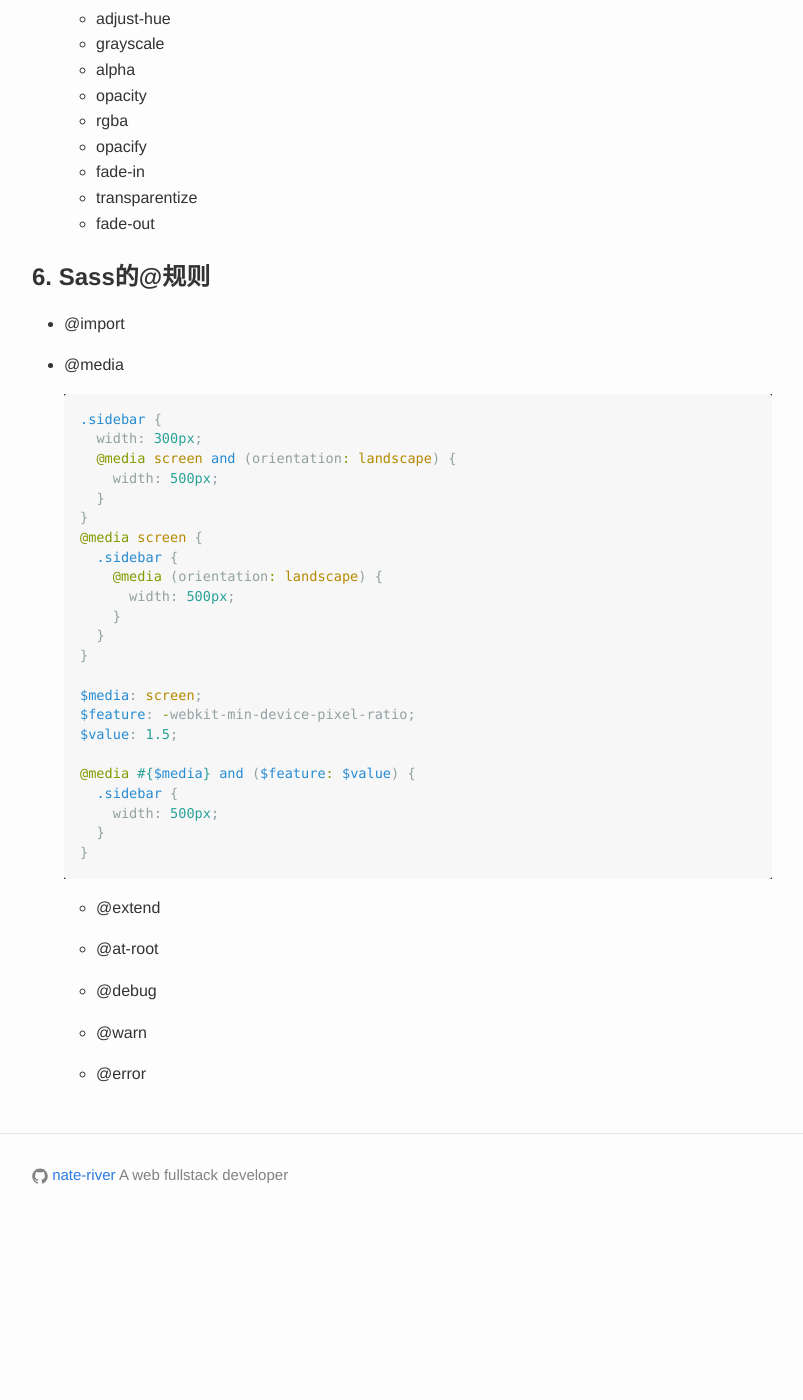
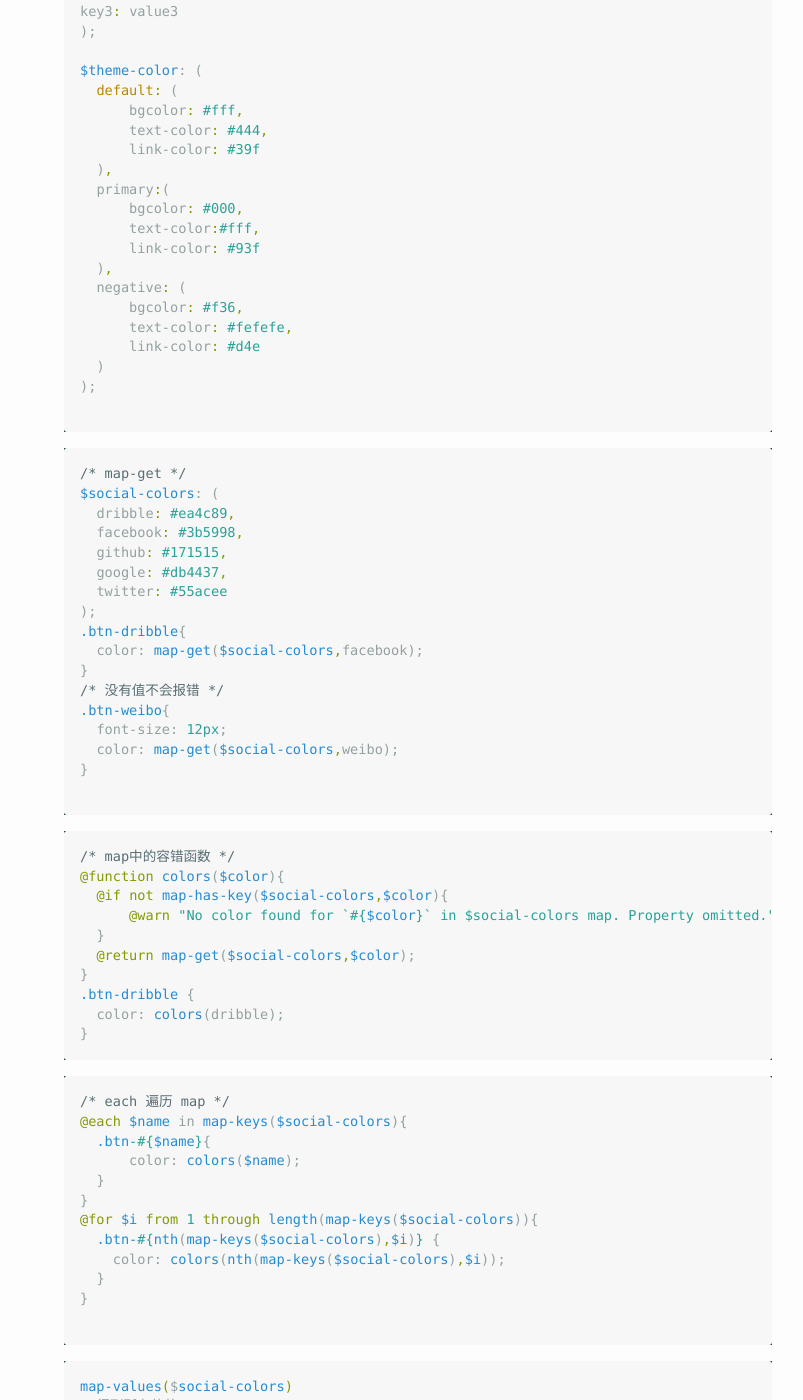
Before and after one commit to nate-river/blog, a Jekyll site: the page built from _posts/2016-05-08-Lear-Sass.md, in a window 1280 px wide and 1400 px high, scrolled down 9455 px. Shown: the whole window, without its empty margins (238-1041 px from the left). Built offline with Jekyll 4.4.1, drawn with Linux system fonts in a browser that asks for light colours; before the commit the page ends 10701 px from its top, so only the background shows below that; some of the changed text lies outside the part shown.

Commit message:
map  funciton

````diff
--- a/_posts/2016-05-08-Lear-Sass.md
+++ b/_posts/2016-05-08-Lear-Sass.md
@@ -444,6 +444,116 @@ $list: adam john wynn mason kuroir; //$list 就是一个列表
   - map-remove
   - keywords
 
+  ```scss
+  $map: (
+    $key1: value1,
+    $key2: value2,
+    $key3: value3
+  )
+
+  $map: (
+    key1: value1,
+    key2: (
+      key-1: value-1,
+      key-2: value-2,
+    ),
+  key3: value3
+  );
+
+  $theme-color: (
+    default: (
+        bgcolor: #fff,
+        text-color: #444,
+        link-color: #39f
+    ),
+    primary:(
+        bgcolor: #000,
+        text-color:#fff,
+        link-color: #93f
+    ),
+    negative: (
+        bgcolor: #f36,
+        text-color: #fefefe,
+        link-color: #d4e
+    )
+  );
+
+  ```
+
+  ```scss
+  /* map-get */
+  $social-colors: (
+    dribble: #ea4c89,
+    facebook: #3b5998,
+    github: #171515,
+    google: #db4437,
+    twitter: #55acee
+  );
+  .btn-dribble{
+    color: map-get($social-colors,facebook);
+  }
+  /* 没有值不会报错 */
+  .btn-weibo{
+    font-size: 12px;
+    color: map-get($social-colors,weibo);
+  }
+
+  ```
+
+  ```scss
+  /* map中的容错函数 */
+  @function colors($color){
+    @if not map-has-key($social-colors,$color){
+        @warn "No color found for `#{$color}` in $social-colors map. Property omitted.";
+    }
+    @return map-get($social-colors,$color);
+  }
+  .btn-dribble {
+    color: colors(dribble);
+  }
+  ```
+
+  ```scss
+  /* each 遍历 map */
+  @each $name in map-keys($social-colors){
+    .btn-#{$name}{
+        color: colors($name);
+    }
+  }
+  @for $i from 1 through length(map-keys($social-colors)){
+    .btn-#{nth(map-keys($social-colors),$i)} {
+      color: colors(nth(map-keys($social-colors),$i));
+    }
+  }
+
+  ```
+
+  ```scss
+  map-values($social-colors)
+  /*得到所有的值*/
+  ```
+
+  ```scss
+  $color: (
+    text: #f36,
+    link: #f63,
+    border: #ddd,
+    backround: #fff
+  );
+  $typo:(
+    font-size: 12px,
+    line-height: 1.6
+  );
+  $newcolor = map-merge($color, $typo);
+  ```
+
+  ```scss
+  /* 得到新值 */
+  $map:map-remove($social-colors,dribble);
+  ```
+
+
+
 * 颜色函数
   - RGB
   - RGBA
@@ -496,12 +606,12 @@ $list: adam john wynn mason kuroir; //$list 就是一个列表
   }
   ```
 
-  * @extend
+* @extend
 
-  * @at-root
+* @at-root
 
-  * @debug
+* @debug
 
-  * @warn
+* @warn
 
-  * @error
+* @error
````
